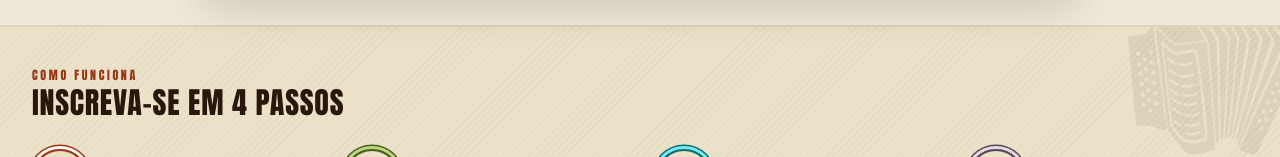
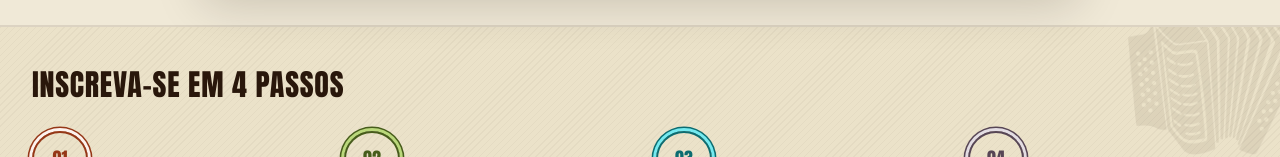
Before and after one commit to Andessonreis/plataforma-pnab, a Next.js app: page / in a window 1280 px wide. Shown: the part 788-945 px from the top of the page. Built offline with nearby package versions, Linux system fonts and the light colour scheme; no server answers; the database is empty.

Commit message:
fix(home): remove rótulo redundante em Passos de Inscrição
"Como funciona" acima do título "Inscreva-se em 4 passos" não
acrescentava nada ao que o próprio título já diz.

```diff
--- a/src/components/home/passos-inscricao.tsx
+++ b/src/components/home/passos-inscricao.tsx
@@ -65,7 +65,6 @@ export function PassosInscricao() {
 
       <div className="relative mx-auto max-w-7xl px-4 sm:px-6 lg:px-8">
         <FadeIn className="mb-7">
-          <p className="mb-0.5 rotulo text-xs text-brand-700">Como funciona</p>
           <h2 className="titulo text-2xl tracking-wide text-tinta-900 sm:text-3xl">
             Inscreva-se em 4 passos
           </h2>
```
